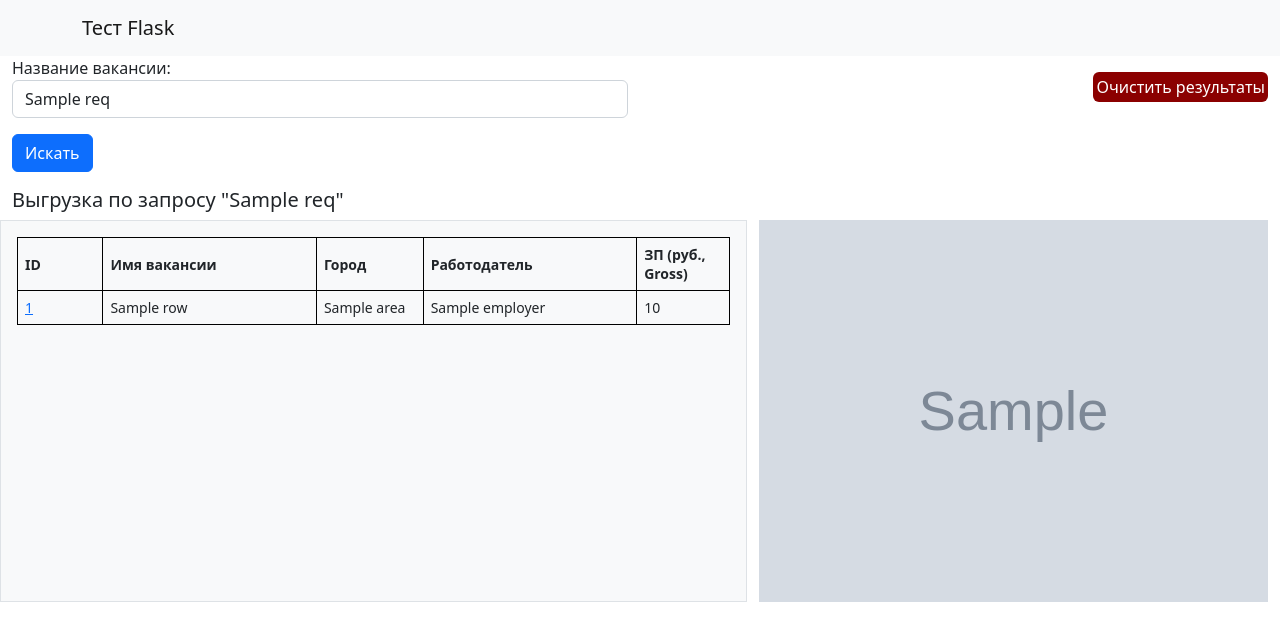
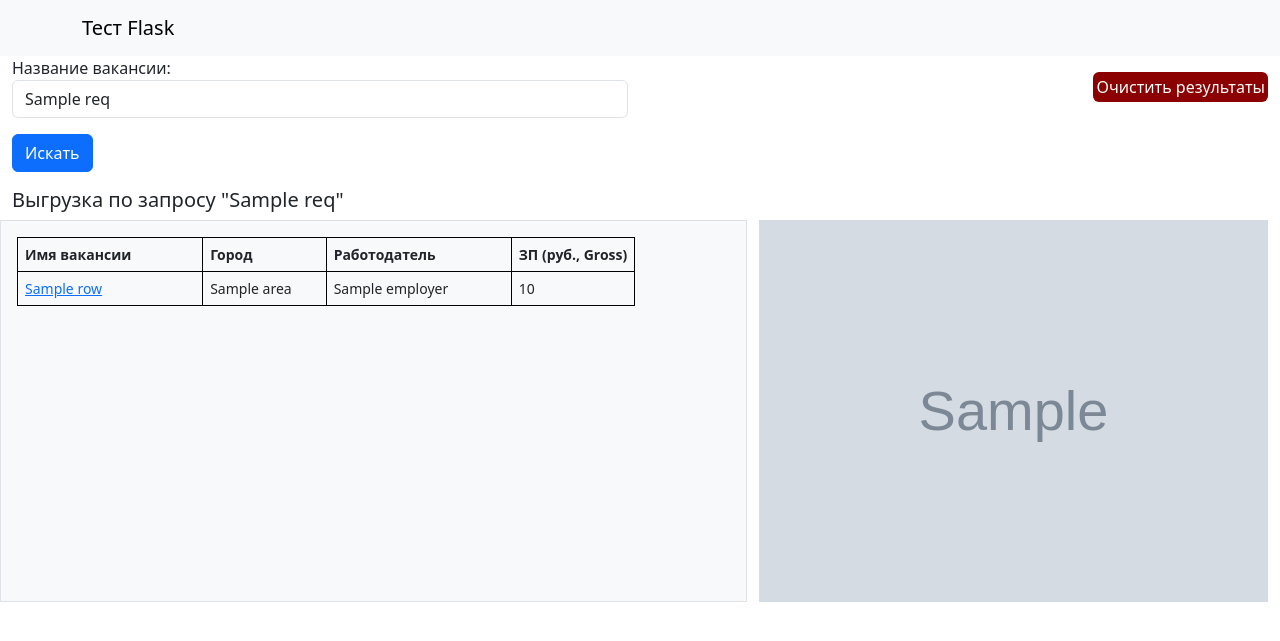
Before and after one commit to aeamosov/Flask_practice, a Flask app: template templates/results.html in a window 1280 px wide. Shown: the top 641 px of the page. Run offline with Flask 3, Linux system fonts and the light colour scheme; the template is opened without the code that fills it: most values are stand-ins (such as "Sample title", 1, 10 or a date in 2020); grey boxes marked "Sample" are stand-in pictures.

Commit message:
Columns change

```diff
--- a/templates/base.html
+++ b/templates/base.html
@@ -2,12 +2,11 @@
 <html lang="ru">
 <head>
     <meta charset="UTF-8">
-    <meta name="viewport"
-          content="width=device-width, initial-scale=1, shrink-to-fit=no">
+    <meta name="viewport" content="width=device-width, initial-scale=1">
     <meta http-equiv="X-UA-Compatible" content="ie=edge">
     <title>{% block title %}{% endblock %}</title>
     <!-- Bootstrap стили -->
-    <link href="https://cdn.jsdelivr.net/npm/bootstrap@5.2.3/dist/css/bootstrap.min.css" rel="stylesheet">
+    <link href="https://cdn.jsdelivr.net/npm/bootstrap@5.3.2/dist/css/bootstrap.min.css" rel="stylesheet" integrity="sha384-T3c6CoIi6uLrA9TneNEoa7RxnatzjcDSCmG1MXxSR1GAsXEV/Dwwykc2MPK8M2HN" crossorigin="anonymous">
     <!-- иконки fontawesome -->
     <link rel="stylesheet" href="https://cdnjs.cloudflare.com/ajax/libs/font-awesome/4.7.0/css/font-awesome.min.css">
     <!-- кастомные стили -->
--- a/templates/results.html
+++ b/templates/results.html
@@ -42,7 +42,6 @@
 	<div class="col-md-7 d-flex flex-nowrap bg-light p-3 border">
 		<table>
 			<tr>
-			<th>ID</th>
 			<th>Имя вакансии</th>
 			<th>Город</th>
 			<th>Работодатель</th>
@@ -50,19 +49,16 @@
 			</tr>
 				{%for index, row in vacancies_table.iterrows() %}
 				<tr>
-				<td style="width:12%;">
-				<a href={{row['url']}}>{{row['vac_id']}}</a>
+				<td style="width:30%;">
+				<a href={{row['url']}}>{{row['name']}}</a>
 				</td>
-				<td style="width:30%;">
-				{{row['name']}}
-				</td>
-				<td style="width:15%;">
+				<td style="width:20%;">
 				{{row['area']}}
 				</td>
 				<td style="width:30%;">
 				{{row['employer']}}
 				</td>
-				<td style="width:13%;">
+				<td style="width:20%;">
 				{{row['salary_gross_RUR']}}
 				</td>
 				</tr>
```
Also changed, not shown: static/images/last_salary_hist_1703944295.302216.png (added), static/images/last_salary_hist_1703944449.385962.png (added), static/images/last_salary_hist_1703944466.322685.png (added), static/images/last_salary_hist_1703944481.886191.png (added).
